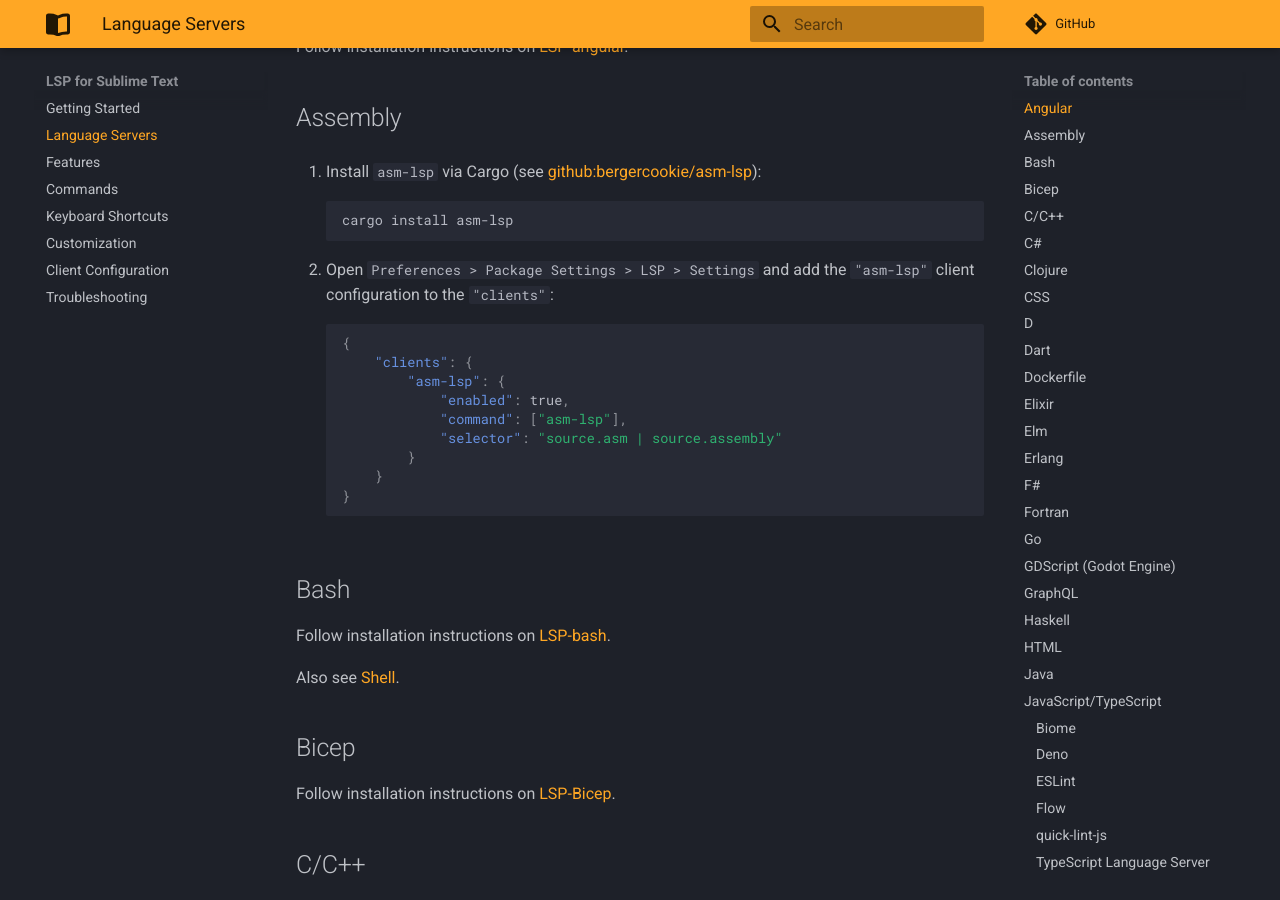
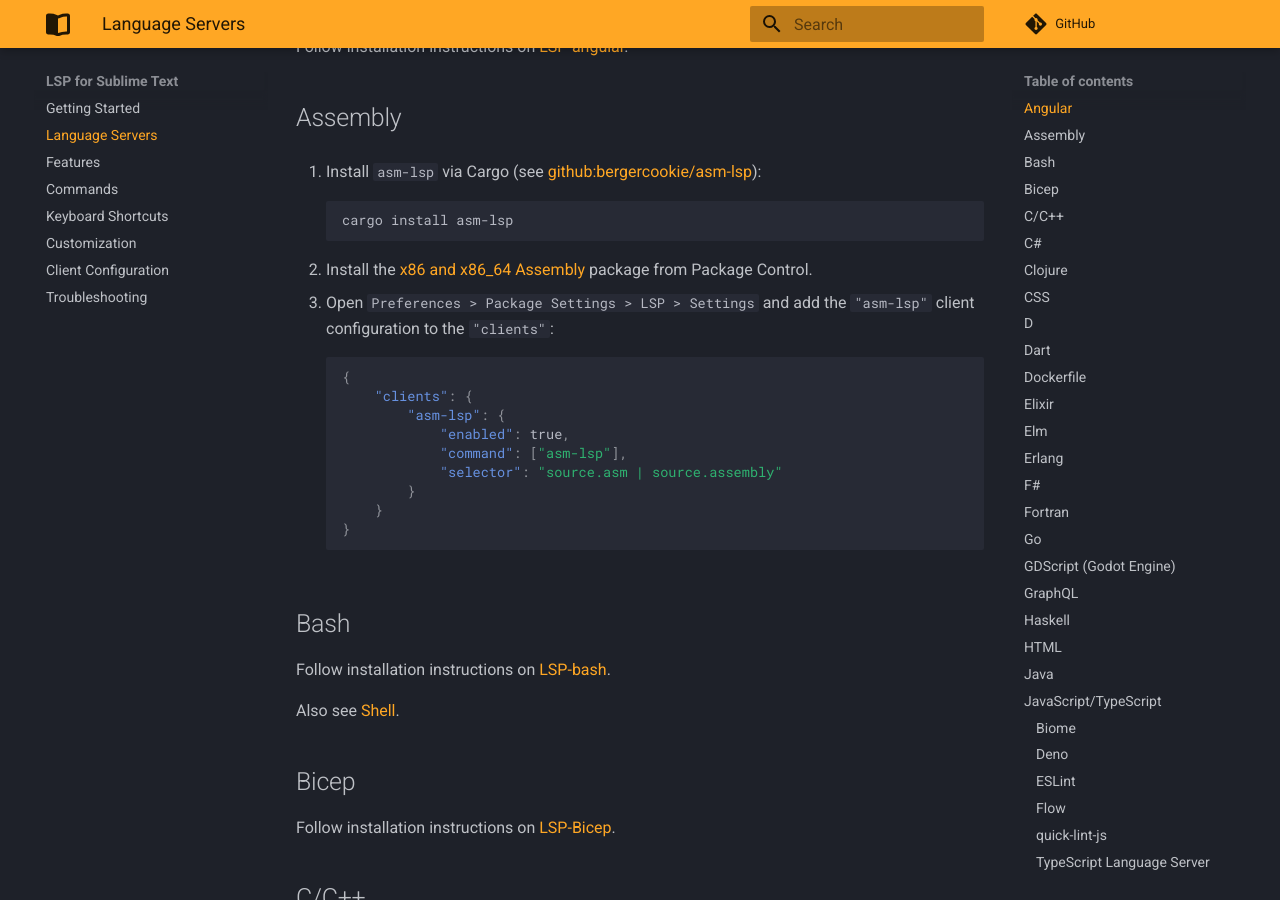
Before and after one commit to sublimelsp/LSP, an MkDocs documentation site: the page built from docs/src/language_servers.md, in a window 1280 px wide and 900 px high, scrolled down 584 px. Built offline with MkDocs 1.6.1 and Material for MkDocs 9.7.7, drawn with Linux system fonts in a browser that asks for light colours; comment, search, counter and statistics services are not loaded.

Commit message:
Add package install isntruction
Add spacing

````diff
--- a/docs/src/language_servers.md
+++ b/docs/src/language_servers.md
@@ -24,7 +24,9 @@
     cargo install asm-lsp
     ```
 
-2. Open `Preferences > Package Settings > LSP > Settings` and add the `"asm-lsp"` client configuration to the `"clients"`:
+2. Install the [x86 and x86_64 Assembly](https://packagecontrol.io/packages/x86%20and%20x86_64%20Assembly) package from Package Control.
+
+3. Open `Preferences > Package Settings > LSP > Settings` and add the `"asm-lsp"` client configuration to the `"clients"`:
 
     ```jsonc
     {
````
